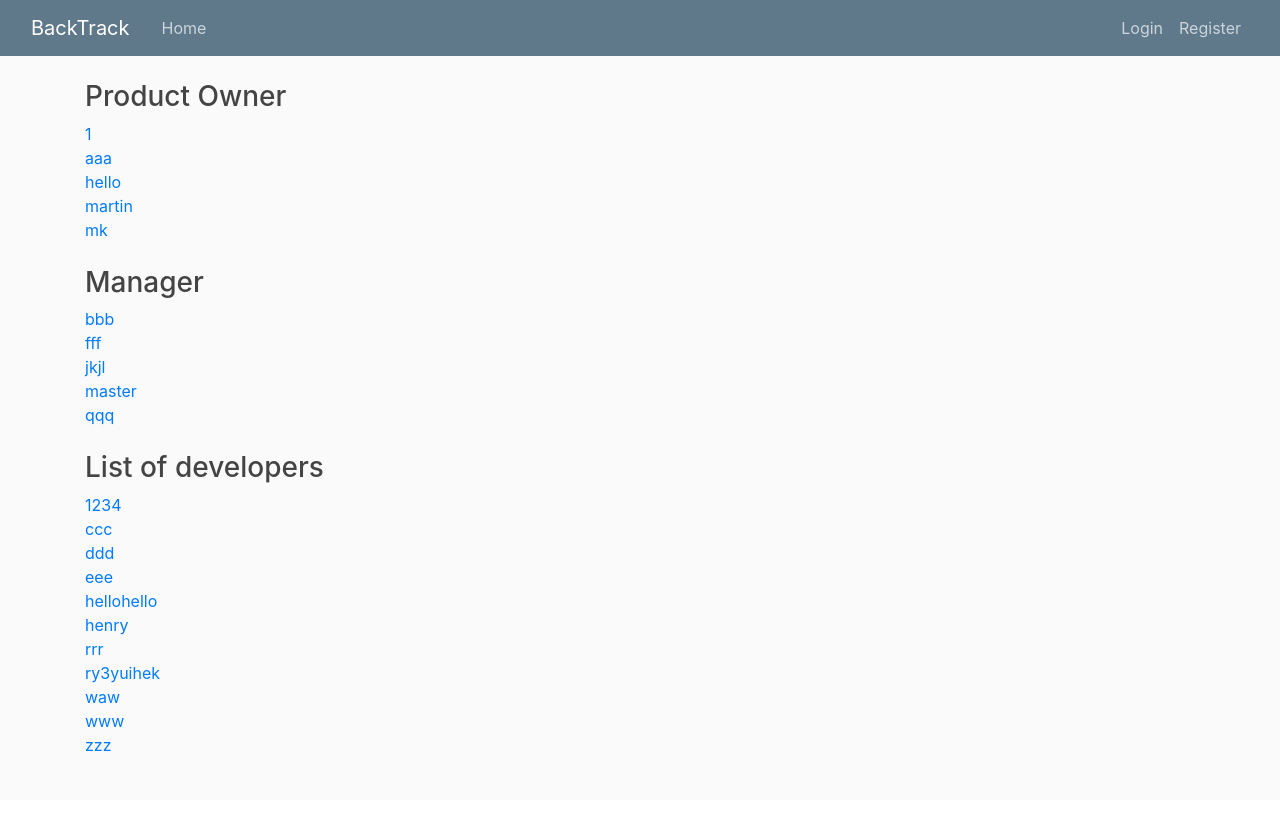
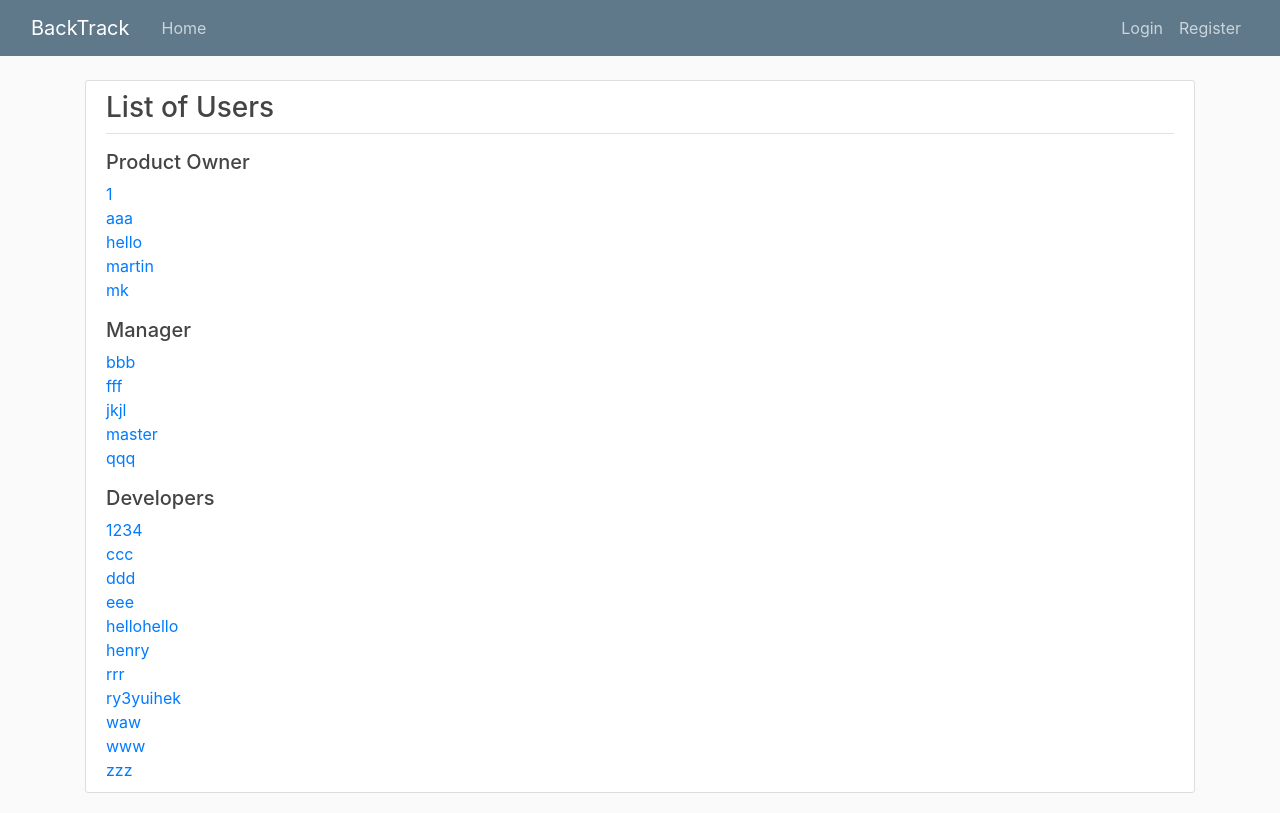
Before and after one commit to martinkingtw/BT_sprint1_demo, a Django app: page /list/ in a window 1280 px wide. Before the commit the page ends 751 px from the top, so only its background shows below. Run offline with Django 3.2, Linux system fonts and the light colour scheme; data comes from the database, SQL or seed files in the repository; both versions use the stored data as it was after the commit; some libraries are stand-ins or nearby versions.

Commit message:
styling for new pages

```diff
--- a/users/templates/users/list.html
+++ b/users/templates/users/list.html
@@ -1,8 +1,11 @@
 {% extends "base_noSidebar.html" %}
 {% block content %}
 
+<div class="content-section">
 
-	<h3>Product Owner</h3>
+	<h3>List of Users</h3>
+	<div class="border-top pt-3">
+	<h5>Product Owner</h5>
 
 
 	{%for user in users%}
@@ -12,12 +15,7 @@
 		{%endif%}
 	{%endfor%}
 
-	<br>
-
-
-
-
-	<h3>Manager</h3>
+	<h5 class="mt-3">Manager</h5>
 
 
 	{%for user in users%}
@@ -27,9 +25,7 @@
 		{%endif%}
 	{%endfor%}
 
-	<br>
-
-	<h3>List of developers</h3>
+	<h5 class="mt-3">Developers</h5>
 
 
 	{%for user in users%}
@@ -38,6 +34,6 @@
 		<br>
 		{%endif%}
 	{%endfor%}
-
-
+	</div>
+</div>
 {% endblock content %}
```
Also changed, not shown: db.sqlite3.
